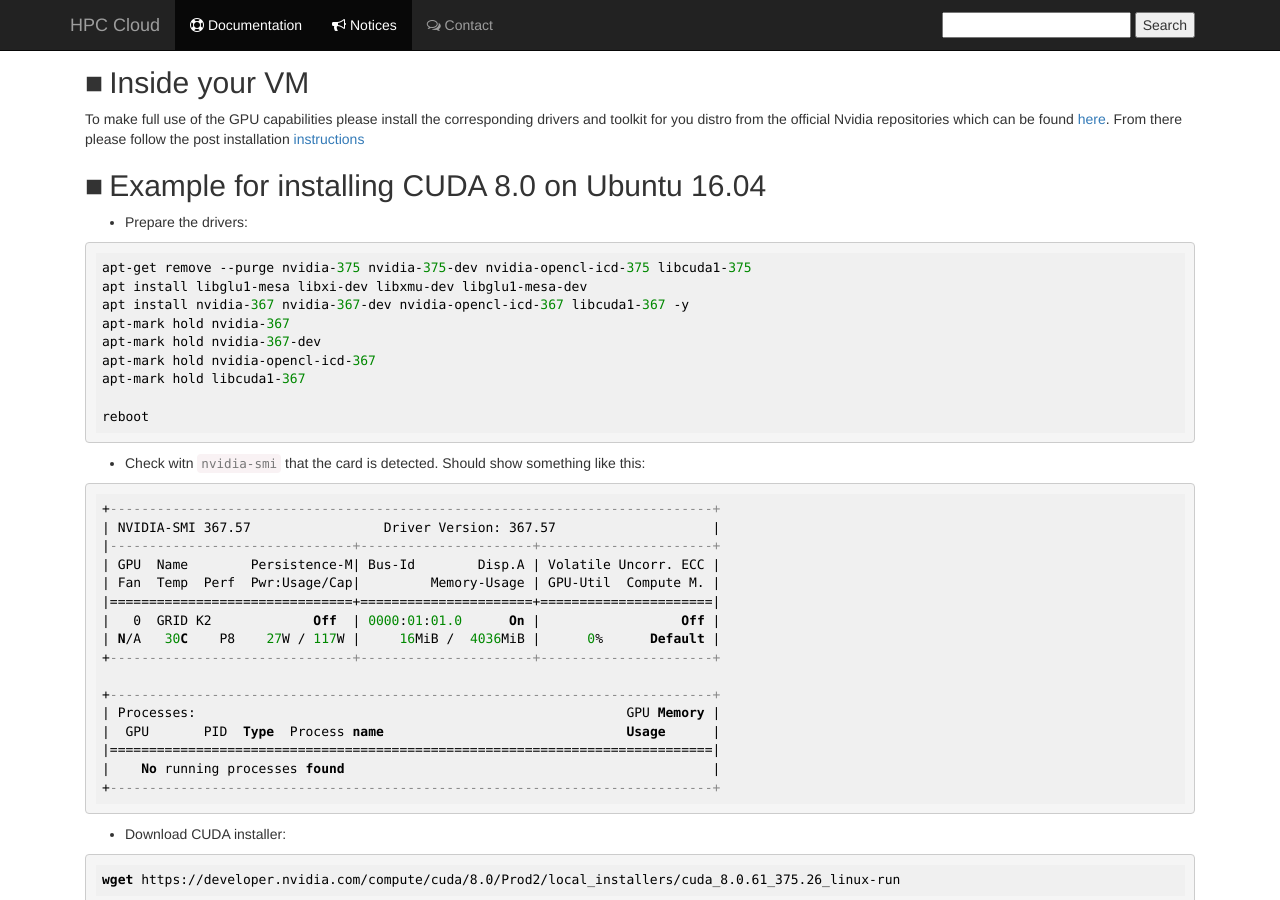
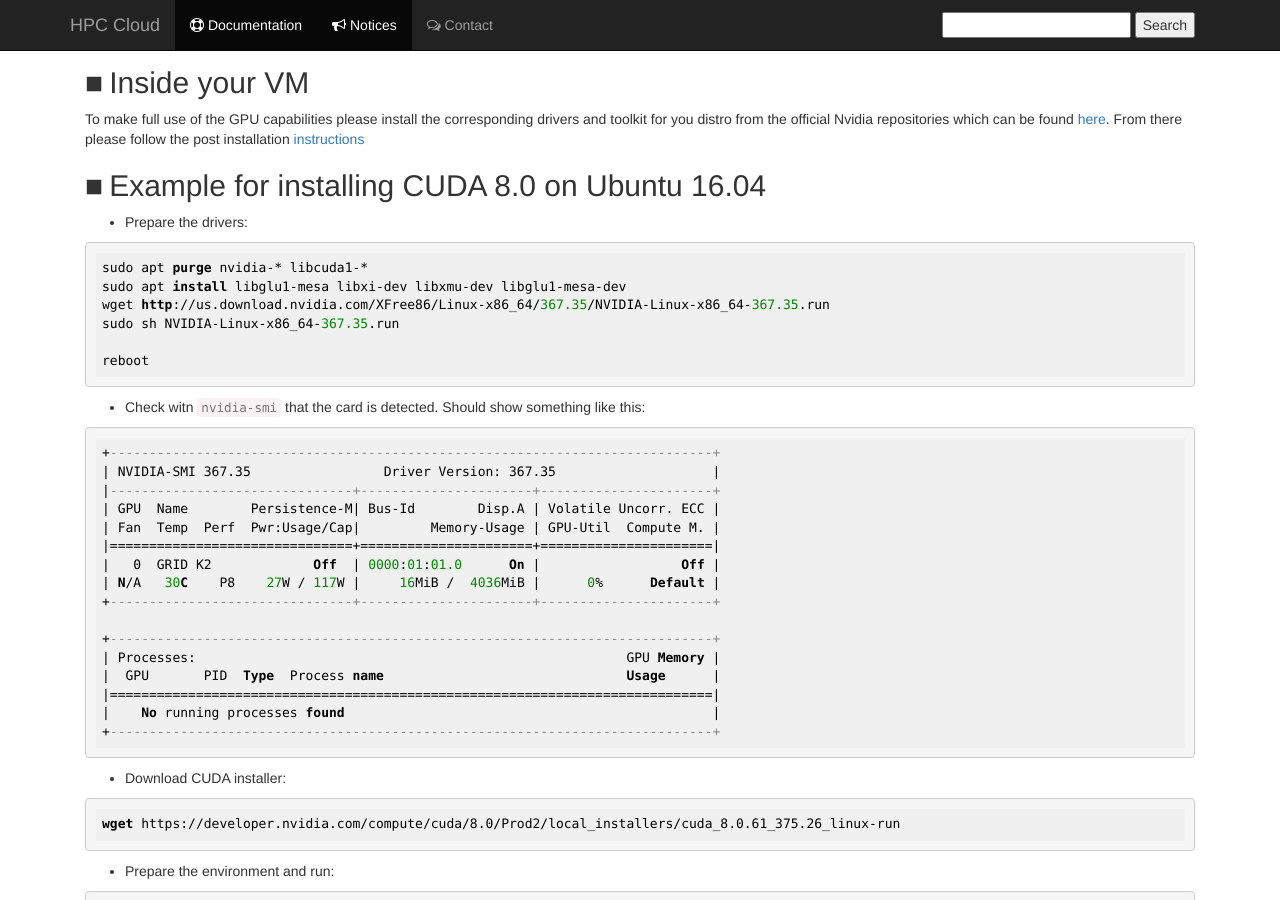
Before and after one commit to sara-nl/clouddocs, a Jekyll site: the page built from gpu-attach.markdown, in a window 1280 px wide and 900 px high, scrolled down 3001 px. Built offline with Jekyll 4.4.1, drawn with Linux system fonts in a browser that asks for light colours; nearby versions of some CDN libraries; our own code applies the rules of GitHub Pages for plain Markdown files.

Commit message:
GPU drivers downloading from website

````diff
--- a/gpu-attach.markdown
+++ b/gpu-attach.markdown
@@ -66,13 +66,10 @@ To make full use of the GPU capabilities please install the corresponding driver
 * Prepare the drivers:
 
 ```bash
-apt-get remove --purge nvidia-375 nvidia-375-dev nvidia-opencl-icd-375 libcuda1-375
-apt install libglu1-mesa libxi-dev libxmu-dev libglu1-mesa-dev
-apt install nvidia-367 nvidia-367-dev nvidia-opencl-icd-367 libcuda1-367 -y
-apt-mark hold nvidia-367
-apt-mark hold nvidia-367-dev
-apt-mark hold nvidia-opencl-icd-367
-apt-mark hold libcuda1-367
+sudo apt purge nvidia-* libcuda1-*
+sudo apt install libglu1-mesa libxi-dev libxmu-dev libglu1-mesa-dev
+wget http://us.download.nvidia.com/XFree86/Linux-x86_64/367.35/NVIDIA-Linux-x86_64-367.35.run
+sudo sh NVIDIA-Linux-x86_64-367.35.run
 
 reboot
 ```
@@ -81,7 +78,7 @@ reboot
 
 ```bash
 +-----------------------------------------------------------------------------+
-| NVIDIA-SMI 367.57                 Driver Version: 367.57                    |
+| NVIDIA-SMI 367.35                 Driver Version: 367.35                    |
 |-------------------------------+----------------------+----------------------+
 | GPU  Name        Persistence-M| Bus-Id        Disp.A | Volatile Uncorr. ECC |
 | Fan  Temp  Perf  Pwr:Usage/Cap|         Memory-Usage | GPU-Util  Compute M. |
````
